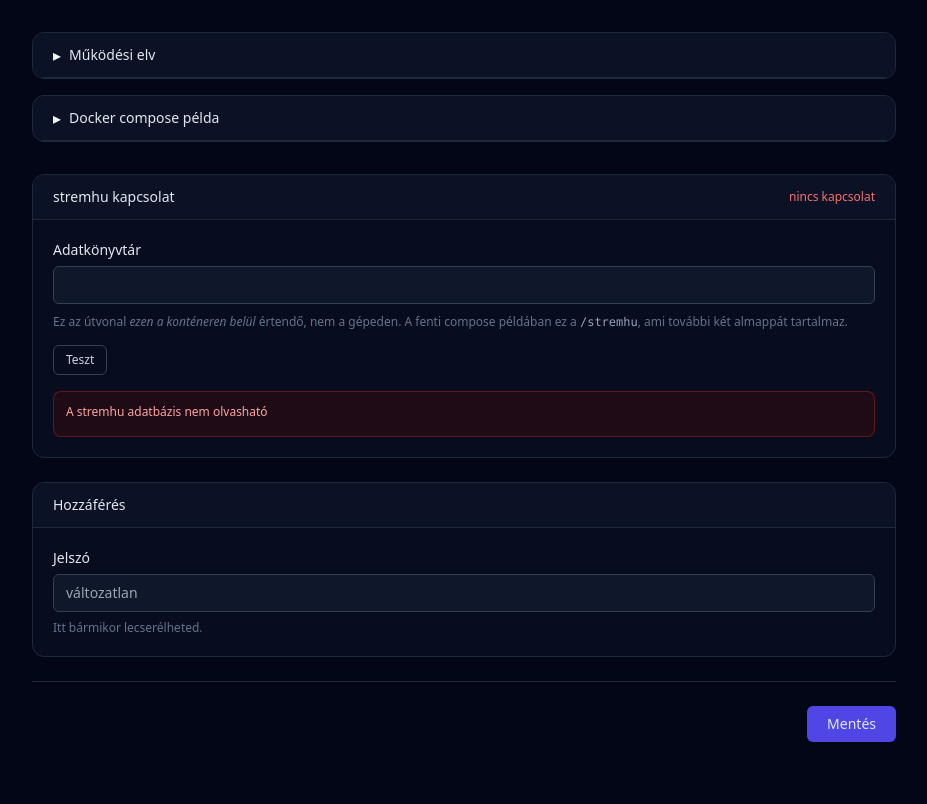
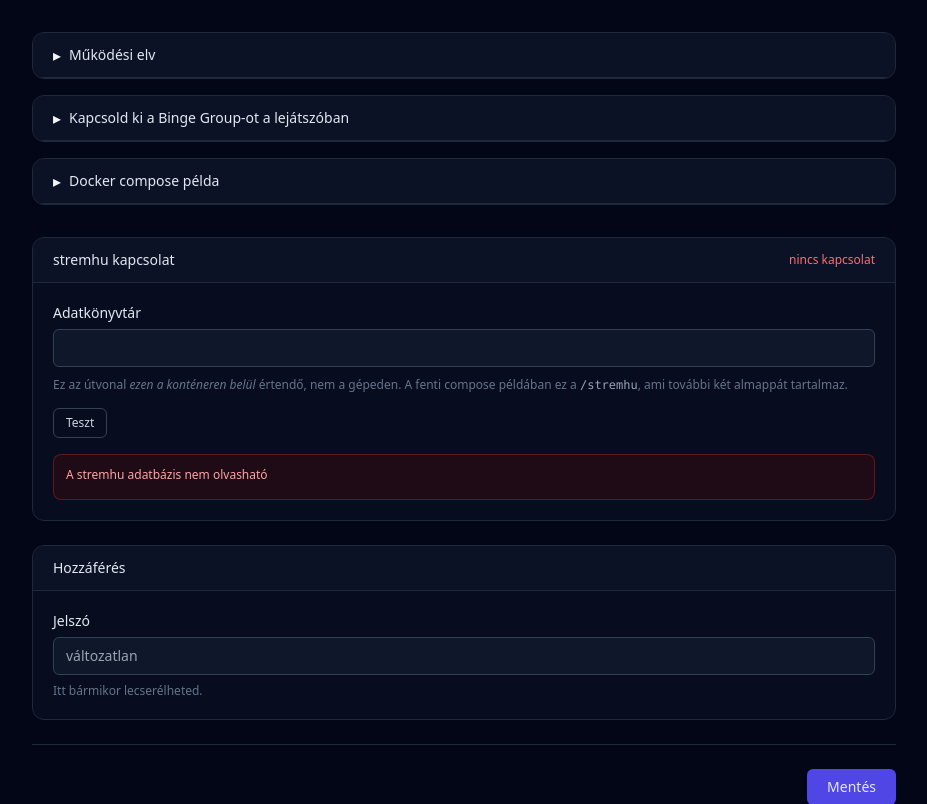
Before and after one commit to peterdeme/stremhu-debrid-sidecar, a FastAPI app: template app/templates/overview.html in a window 1280 px wide. Shown: the part 139-943 px from the top of the page, without its empty margins (176-1103 px from the left). Before the commit the page ends 881 px from the top, so only its background shows below. Run offline with FastAPI, Linux system fonts and the light colour scheme; the template is opened without the code that fills it, so the values that code supplies are empty; parts of the project's set-up code (start-up, migrations or seed data) failed here and were passed over; some libraries are stand-ins or nearby versions.

Commit message:
docs: warn about the binge group on the overview page (#8)
The overview page promises that after watching episode one from stremhu you
can take the rest of the season off debrid. That is not true out of the box:
players remember which source started the season and keep asking it for the
following episodes, so the copy already sitting in debrid never gets offered.
Nothing in the UI said so, which makes the sidecar look broken when it is
working exactly as intended.

Sits next to the claim it qualifies, and that sentence now points at it.

```diff
--- a/app/templates/overview.html
+++ b/app/templates/overview.html
@@ -17,7 +17,7 @@
       és azokat a torrenteket feltölti a debrid fiókodba, hogy a második megtekintés már
       azonnali legyen, bármelyik eszközödön. Ugyan ez filmeknél kevésbé hasznos, de sorozat évadok esetében, ha megnézed
       az első részt Stremhu-ról, az évad maradék részét már akár debrid-ről is tudod nézni, hisz a háttérben letöltődött
-      oda is.
+      oda is. Ehhez viszont ki kell kapcsolnod a lejátszóban a binge group-ot, lásd lentebb.
     </p>
     <p class="mt-3 text-sm leading-relaxed text-slate-400">
       Debrid szolgáltatóknál a könyvtárad kizárólag számodra elérhető, és csak bizonyos ideig (általában 30 nap).
@@ -28,6 +28,28 @@
     <p class="mt-3 text-sm leading-relaxed text-slate-500">
       A debrid sidecar a Stremhu SQLite adatbázisából olvassa ki a nemrégiben lejátszott
       torrenteket.
+    </p>
+  </div>
+</details>
+
+<details class="group mb-4 overflow-hidden rounded-xl border border-slate-800 bg-slate-900/40">
+  <summary
+    class="flex cursor-pointer select-none list-none items-center gap-2 border-b border-slate-800 bg-slate-900/60 px-5 py-3 text-sm font-medium marker:content-none">
+    <span class="text-base leading-none text-slate-100 group-open:hidden">▸</span><span
+      class="hidden text-base leading-none text-slate-100 group-open:inline">▾</span>
+    Kapcsold ki a Binge Group-ot a lejátszóban
+  </summary>
+  <div class="p-5">
+    <p class="text-sm leading-relaxed text-slate-400">
+      A lejátszók többsége, például a Stremio és a Nuvio, megjegyzi, melyik forrásból indítottad
+      az évad első részét, és a következő részeket automatikusan ugyanonnan próbálja betölteni.
+      Ezt hívják binge group-nak.
+    </p>
+    <p class="mt-3 text-sm leading-relaxed text-slate-400">
+      Ez pont azt akadályozza meg, amiért a sidecar van: ha az első részt a stremhu-source
+      játszotta le, a többi rész is onnan jön, és a debridben már ott lévő, azonnal induló másolat
+      szóba sem kerül. Kapcsold ki a lejátszó beállításaiban, hogy minden rész egy friss találati
+      listájából válasszon.
     </p>
   </div>
 </details>
```
